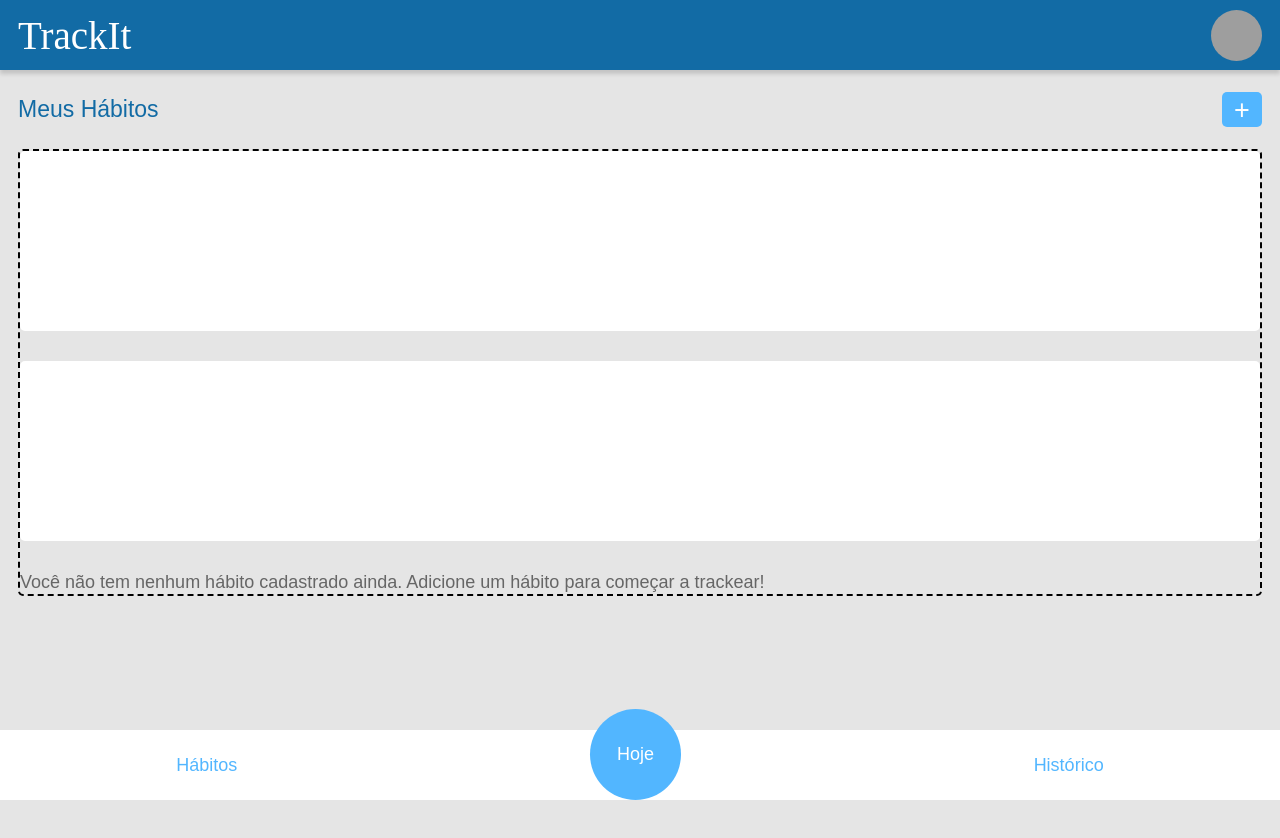
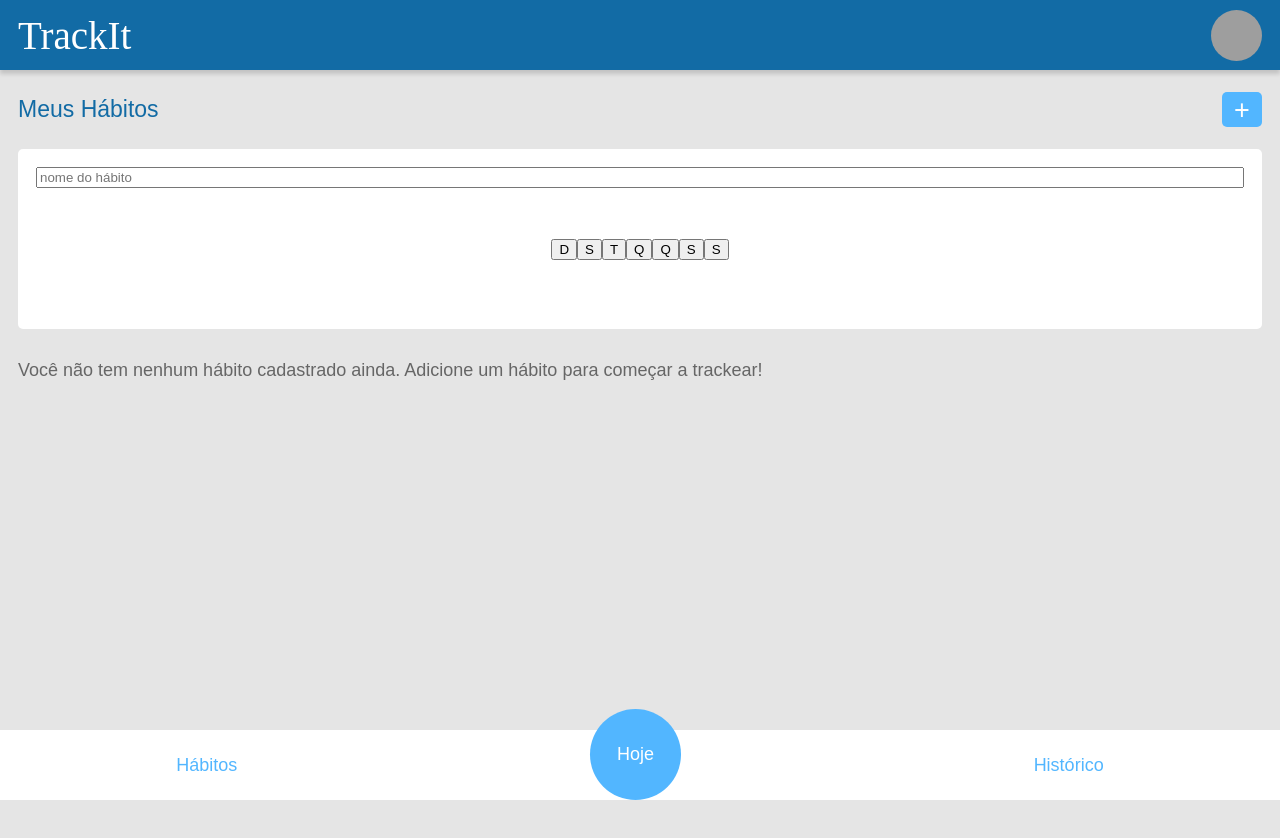
Before and after one commit to teles-tarcisio/Projeto10_TrackIt, a React (Create React App) app: page /habitos in a window 1280 px wide. Shown: the top 838 px of the page. Built offline with nearby package versions, Linux system fonts and the light colour scheme; grey boxes are pictures that could not be loaded.

Commit message:
reorganizing some files/components, lunchbreak

```diff
--- a/src/components/Habits/Footer.js
+++ /dev/null
@@ -1,13 +0,0 @@
-import { SCFooter, SCRoundProgressBar } from "./Habits_styles.js";
-
-export default function Footer() {
-  return (
-    <SCFooter>
-      <h1>Hábitos</h1>
-      <SCRoundProgressBar>
-        <h1>Hoje</h1>
-      </SCRoundProgressBar>
-      <h1>Histórico</h1>
-    </SCFooter>
-  );
-}
--- a/src/components/Habits/Habits.js
+++ b/src/components/Habits/Habits.js
@@ -1,9 +1,28 @@
 
 import UserAvatar from '../../assets/imgs/spongebob.png';
-import Header from './Header.js';
+import { SCHeader, SCFooter, SCRoundProgressBar } from './Habits_styles.js';
 import MyHabits from './MyHabits.js';
-import Footer from './Footer.js';
 
+function Header({image}) {
+  return (
+    <SCHeader>
+      <h1>TrackIt</h1>
+      <img src={image} alt="user avatar" />
+    </SCHeader>
+  );
+}
+
+function Footer() {
+  return (
+    <SCFooter>
+      <h1>Hábitos</h1>
+      <SCRoundProgressBar>
+        <h1>Hoje</h1>
+      </SCRoundProgressBar>
+      <h1>Histórico</h1>
+    </SCFooter>
+  );
+}
 
 
 export default function Habits() {
--- a/src/components/Habits/Habits_styles.js
+++ b/src/components/Habits/Habits_styles.js
@@ -3,7 +3,7 @@ import styled from "styled-components";
 const SCHeader = styled.header`
   width: 100%;
   height: 70px;
-  position: absolute;
+  position: fixed;
   top: 0;
   left: 0;
   display: flex;
@@ -27,9 +27,8 @@ const SCHeader = styled.header`
 `;
 
 const SCMainContainer = styled.div`
-  width: 100%;
-  height: calc(100% - 140px);
-  margin: 92px auto;
+  width: 100vw;
+  margin: 92px auto auto auto;
   display: flex;
   flex-direction: column;
 `;
@@ -64,9 +63,8 @@ const SCSimpleButton = styled.button`
 `;
 
 const SCHabitsList = styled.ul`
-  margin: 22px 18px auto 18px;
+  margin: 22px 18px 10px 18px;
   border-radius: 5px;
-  border: 2px dashed;
   & p {
     font-size: 18px;
     line-height: 23px;
@@ -74,23 +72,13 @@ const SCHabitsList = styled.ul`
   }
 `;
 
-const SCNewHabit = styled.li`
-  height: 180px;
-  margin: 0 auto 30px auto;
-  background-color: #FFFFFF;
-  display: flex;
-  flex-direction: column;
-  justify-content: center;
-  align-items: center;
-  border-radius: 5px;
-`;
-
 const SCFooter = styled.footer`
   width: 100%;
   height: 70px;
-  position: absolute;
+  position: fixed;
+  bottom: 0;
   left: 0;
-  bottom: 0;
+  margin: auto auto auto 0;
   background-color: #FFFFFF;
   display: flex;
   align-items: center;
@@ -117,4 +105,21 @@ const SCRoundProgressBar = styled.div`
   }
 `;
 
-export { SCHeader, SCFooter, SCRoundProgressBar, SCHabitsList, SCMainContainer, SCHabitsTopBar,SCSimpleButton, SCNewHabit};
+const SCNewHabit = styled.form`
+  height: 180px;
+  margin: 0 auto 30px auto;
+  padding: 18px;
+  background-color: #FFFFFF;
+  display: flex;
+  flex-direction: column;
+  border-radius: 5px;
+`;
+
+const SCWeekdayButtons = styled.div`
+  display: flex;
+  margin: auto;
+
+
+`;
+
+export { SCHeader, SCFooter, SCRoundProgressBar, SCHabitsList, SCMainContainer, SCHabitsTopBar,SCSimpleButton, SCNewHabit, SCWeekdayButtons };
--- a/src/components/Habits/Header.js
+++ /dev/null
@@ -1,10 +0,0 @@
-import { SCHeader } from "./Habits_styles.js";
-
-export default function Header({image}) {
-  return (
-    <SCHeader>
-      <h1>TrackIt</h1>
-      <img src={image} alt="user avatar" />
-    </SCHeader>
-  );
-}
--- a/src/components/Habits/MyHabits.js
+++ b/src/components/Habits/MyHabits.js
@@ -1,4 +1,6 @@
-import { SCHabitsList, SCMainContainer, SCHabitsTopBar, SCSimpleButton, SCNewHabit } from "./Habits_styles.js";
+import NewHabit from './NewHabit.js';
+import { SCHabitsList, SCMainContainer, SCHabitsTopBar, SCSimpleButton, } from "./Habits_styles.js";
+
 
 export default function MyHabits() {
   return (
@@ -13,8 +15,7 @@ export default function MyHabits() {
       </SCHabitsTopBar>
 
       <SCHabitsList>
-        <SCNewHabit />
-        <SCNewHabit />
+        <NewHabit />
         <p>Você não tem nenhum hábito cadastrado ainda. Adicione um hábito para começar a trackear!</p>
       </SCHabitsList>
     </SCMainContainer>
--- /dev/null
+++ b/src/components/Habits/NewHabit.js
@@ -0,0 +1,35 @@
+import { SCNewHabit, SCWeekdayButtons } from "./Habits_styles.js";
+
+export default function NewHabit() {
+  return (
+    <SCNewHabit>
+      <input required
+        type="text"
+        placeholder="nome do hábito" />
+      <SCWeekdayButtons>
+        <input type="button"
+          value="D"
+          name="sunday" />
+        <input type="button"
+          value="S"
+          name="monday" />
+        <input type="button"
+          value="T"
+          name="tuesday" />
+        <input type="button"
+          value="Q"
+          name="wednesday" />
+        <input type="button"
+          value="Q"
+          name="thursday" />
+        <input type="button"
+          value="S"
+          name="friday" />
+        <input type="button"
+          value="S"
+          name="saturday" />
+      </SCWeekdayButtons>
+
+    </SCNewHabit>
+  );
+}
--- a/src/components/SignUser/SignUser_styles.js
+++ b/src/components/SignUser/SignUser_styles.js
@@ -1,16 +1,18 @@
 import styled from 'styled-components';
 
 const SCContainer = styled.div`
-  width: 100%;
-  margin: 68px auto 200px auto;
+  width: 100vw;
+  height: 100vh;
+  margin: auto;
   display: flex;
   flex-direction: column;
   align-items: center;
   justify-content: space-between;
+  background-color: #FFFFFF;
 `;
 
 const SCLogo = styled.img`
-  margin: 0 98px 32px 98px;
+  margin: 68px auto 32px auto;
   width: 180px;
   height: 180px;
 ` ;
@@ -18,7 +20,7 @@ const SCLogo = styled.img`
 const SCLogin = styled.form`
   width: 303px;
   height: 90%;
-  margin: 0 36px 200px 36px;
+  margin: 0 auto auto auto;
   display: flex;
   flex-direction: column;
 `;
```
